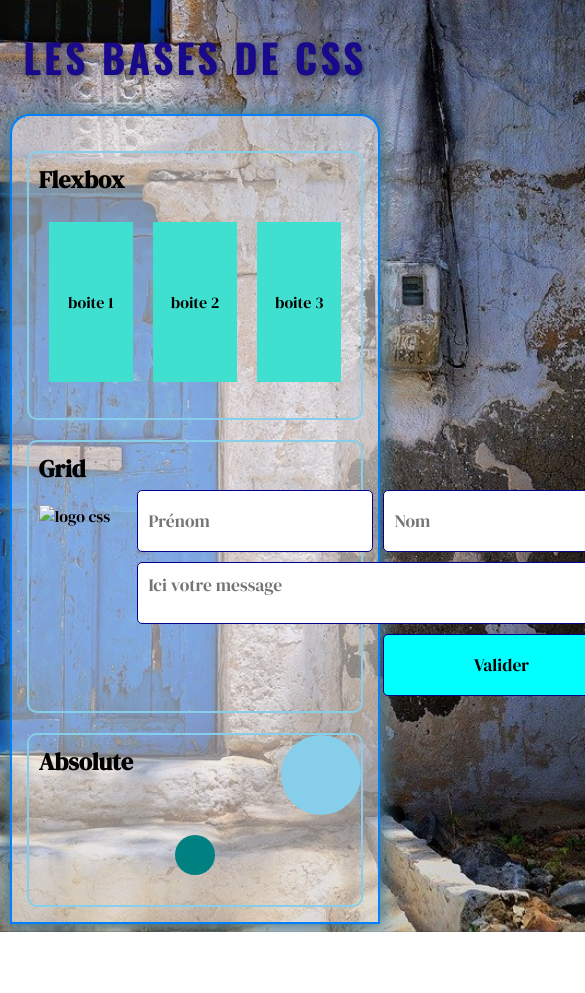
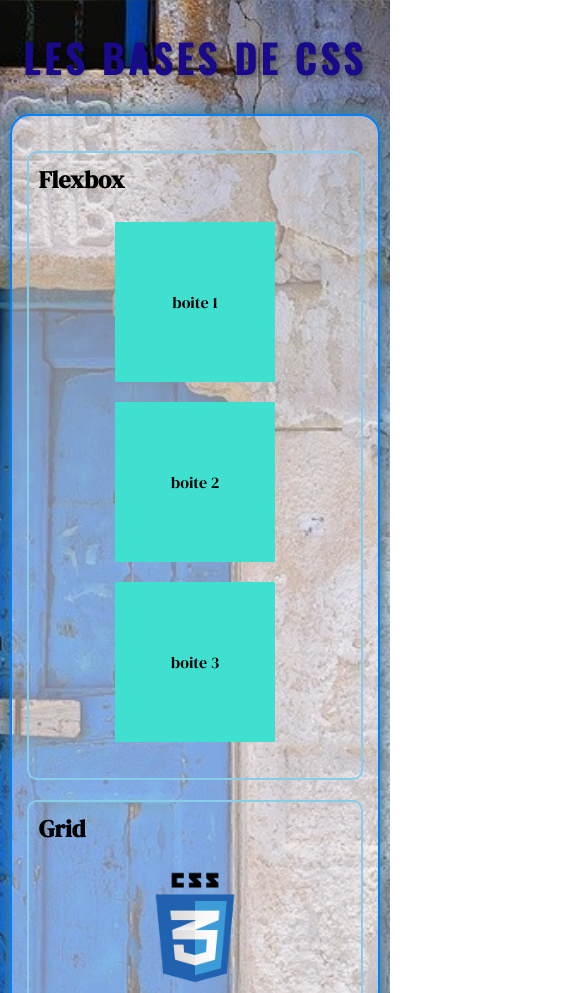
Before and after one commit to breizh44/Tuto_CSS, a plain HTML site: page index.html in a window 390 px wide. Shown: the top 993 px of the page, 585 px wide, since content can reach past the window. Before the commit the page ends 932 px from the top, so only its background shows below. Drawn offline with nearby package versions, Linux system fonts and the light colour scheme.

Commit message:
Mise en place du responsive

```diff
--- a/style.css
+++ b/style.css
@@ -30,6 +30,7 @@ h1 {
     letter-spacing: 3px; /* espacement de 3 pixels entre les lettres */
     text-align: center;
     font-size: 2.5rem; /* taille de police 2.5rem <=> 2.5 x root-element sachant qu'en général 1rem=16px */
+    /* font-size: 8vw; */ /* taille de police en relatif par rapport à la viewport width */
     text-shadow: 2px 2px 7px #00000075; /* il est possible via l'inspecteur de chrome d'utiliser l'éditeur d'ombrage */
     color: rgb(25, 10, 140);
     /* utiliser https://fonts.google.com/ pour trouver une jolie police (télécharger ou importer) */
@@ -92,7 +93,8 @@ h2 {
 }
 .grid img {
     width: 80%; /* l'image prend 80% de son parent en largeur */
-    margin-top: 20px;
+    margin: 20px auto;
+    display: block;
 }
 
 form {
@@ -163,3 +165,39 @@ l'élément en absolute dans ses fontières */
     left:50%;
     transform: translateX(-50%); /* Décalage en X de 50% de sa propre taille pour bien centrer le cercle */
   }
+
+  /* RESPONSIVE */
+  /* Attention de bien se mettre en affichage 100% pour faire ses réglages de responsive */
+
+  /* réglages activé quand on est sous les 900 pixels */
+  @media screen and (max-width: 900px) {
+    .grid-container {
+        display: block; /* on passe en display block donc on revient à la ligne donc l'image et le formulaire passe l'un sous l'autre*/
+    }
+
+    .grid-container img {
+        width: 40%;
+    }
+  }
+
+  /* en dessous de 600px on passe le formulaire sur 1 colonne */
+  @media screen and (max-width: 600px) {
+    /* on modifie la direction de la flexbox */
+    .flexbox ul {
+        flex-direction: column;
+        align-items: center;
+    }
+    /* on passe le formulaire sur 1 colonne */
+    form {
+        grid-template-columns: 1fr;
+        grid-template-rows: 1fr;
+        grid-template-areas:
+            "i1"
+            "i2"
+            "ta"
+            "bt";
+    }
+    input, textarea {
+       font-size: 0.8rem; /* on réduite la taille de la police */
+    }
+  }
```
Also changed, not shown: assets/img/css-logo.png (added), 1 other file.
